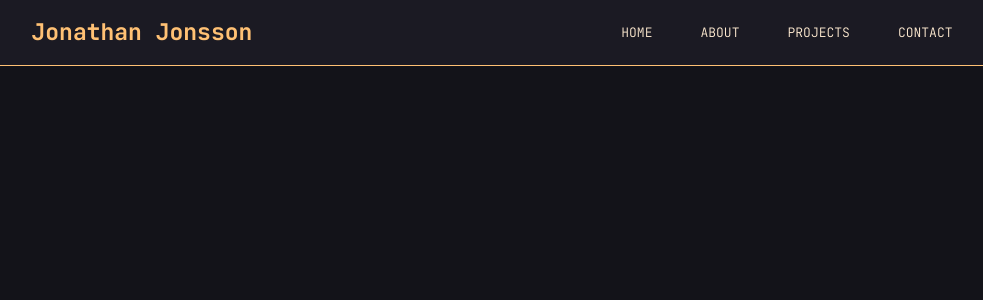
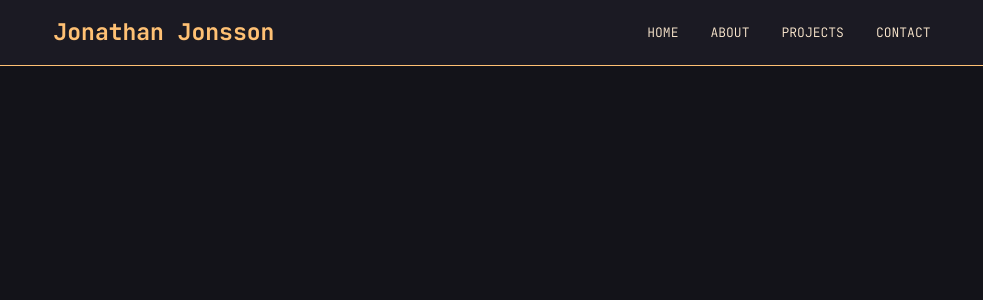
Before and after one commit to Jonon/jonathan-jonsson, a React (Vite) app: page / in a window 1280 px wide. Shown: the top 300 px of the page, without its empty margins (148-1131 px from the left). Built offline with nearby package versions, Linux system fonts and the light colour scheme.

Commit message:
refactor: Make menu responsive on breakpoints
clean up code, making it easier to read
Add media queries for responsiveness

```diff
--- a/src/components/Header.tsx
+++ b/src/components/Header.tsx
@@ -26,7 +26,7 @@ export default function Header() {
 	);
 
 	const MobileMenuList = (
-		<nav className="mobile-navigation">
+		<nav className="navigation">
 			<ul>
 				{list.map((listItem) => {
 					return (
--- a/src/components/header.css
+++ b/src/components/header.css
@@ -29,13 +29,6 @@
 	color: var(--color-neutral-200);
 }
 
-.navigation ul {
-	display: flex;
-	flex-direction: row;
-	gap: 3rem;
-	font-family: var(--font-heading);
-}
-
 .dropdown-menu {
 	position: absolute;
 	top: 0;
@@ -43,27 +36,31 @@
 	display: flex;
 	flex-direction: column;
 	gap: 1rem;
-	width: 70%;
+	width: 16rem;
 	height: 100%;
 	background-color: var(--surface);
-	box-shadow: 0 0 0.4px var(--border-color);
+	box-shadow: 0 6px 0.08rem var(--border-color);
 }
 
 .dropdown-menu-display {
 	display: none;
 }
 
-.mobile-navigation {
+.navigation ul {
+	display: flex;
+	flex-direction: column;
+	gap: 2rem;
 	font-family: var(--font-heading);
 }
 
-.mobile-navigation ul {
-	display: flex;
-	flex-direction: column;
-	gap: 2rem;
+@media (min-width: 960px) {
+	.navigation ul {
+		display: flex;
+		flex-direction: row;
+	}
 }
 
-:has(.navigation, .mobile-navigation) ul li {
+.navigation ul li {
 	cursor: pointer;
 	display: flex;
 	font-size: var(--font-size-xs);
@@ -73,24 +70,47 @@
 	list-style: none;
 }
 
-.dropdown-menu .mobile-navigation ul li {
+@media (min-width: 960px) {
+	.navigation ul li {
+		font-size: var(--font-size-xs);
+		font-weight: var(--font-weight-light);
+	}
+}
+
+.dropdown-menu .navigation ul li {
 	font-size: var(--font-size-md);
 }
 
-.dropdown-menu .mobile-navigation ul {
-	margin-left: 2rem;
-	padding: 0;
+.dropdown-menu .navigation ul {
+	gap: 1rem;
 }
 
 .navigation ul li:hover {
 	color: var(--color-primary-300);
 }
 
+.navigation ul {
+	padding: 0 1rem;
+}
+
+@media (min-width: 960px) {
+	.navigation ul {
+		padding: 0;
+	}
+}
+
 .navigation ul li {
 	cursor: pointer;
+	padding: 1rem 0;
 }
 
-.mobile-nav-indicator {
+@media (min-width: 960px) {
+	.navigation ul li {
+		padding: 0;
+	}
+}
+
+.navigation .mobile-nav-indicator {
 	width: 0.3rem;
 	height: auto;
 	margin-right: 1.5rem;
@@ -98,6 +118,6 @@
 	background-color: var(--border-color);
 }
 
-.mobile-navigation ul li:hover .mobile-nav-indicator {
+.navigation ul li:hover .mobile-nav-indicator {
 	opacity: 1;
 }
```
